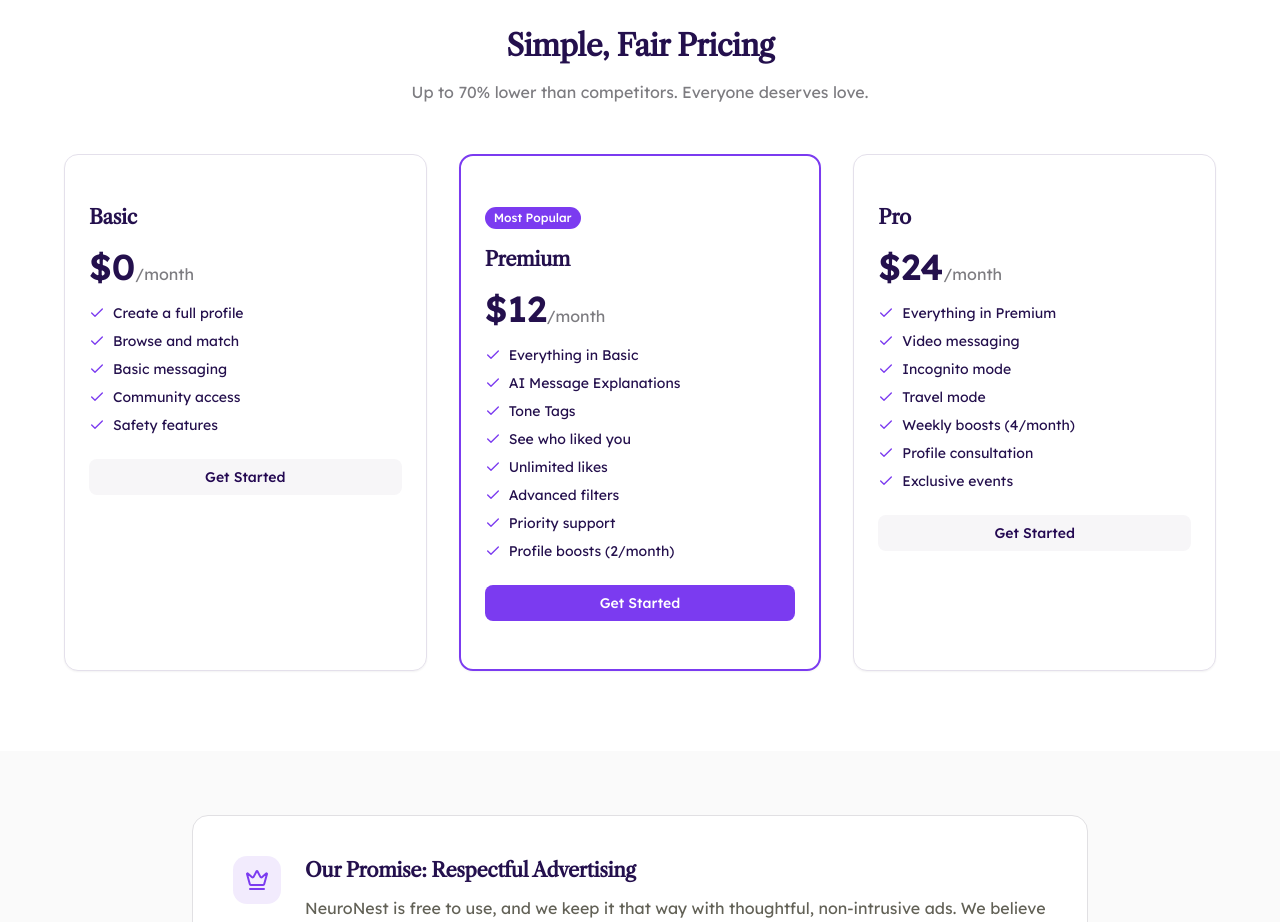
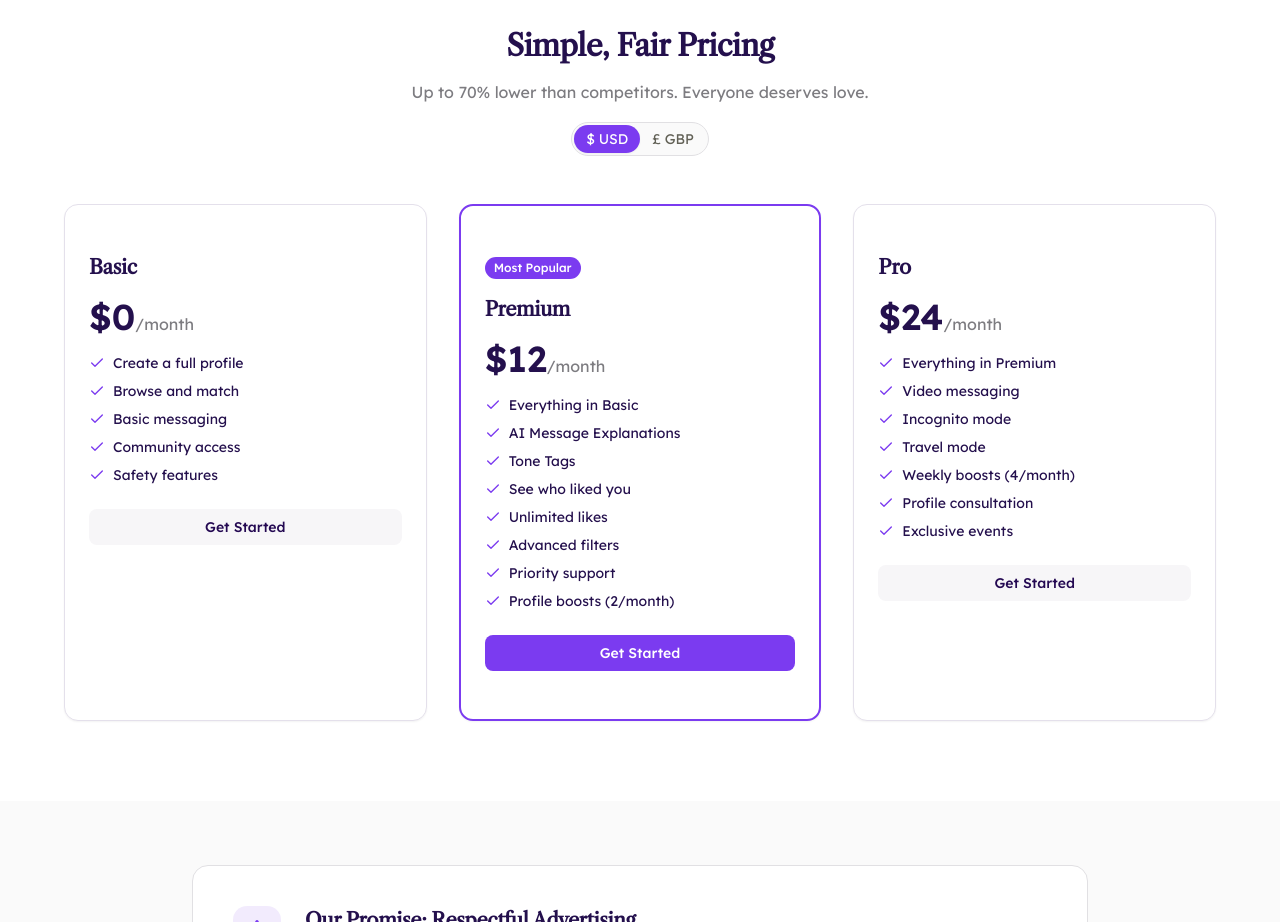
Before and after one commit to js360000/NeuroChat, a React (Vite) app in the folder app/: page / in a window 1280 px wide. Shown: the part 3740-4662 px from the top of the page. Built offline with nearby package versions, Linux system fonts and the light colour scheme; no server answers.

Commit message:
feat: currency toggle ($/£) on pricing with auto-detect region by timezone/locale

```diff
--- /dev/null
+++ b/app/src/lib/hooks/useCurrency.ts
@@ -0,0 +1,61 @@
+import { useState } from 'react';
+
+export type CurrencyCode = 'USD' | 'GBP';
+
+interface CurrencyInfo {
+  code: CurrencyCode;
+  symbol: string;
+  rate: number; // multiplier from USD base prices
+}
+
+const CURRENCIES: Record<CurrencyCode, CurrencyInfo> = {
+  USD: { code: 'USD', symbol: '$', rate: 1 },
+  GBP: { code: 'GBP', symbol: '£', rate: 0.79 },
+};
+
+/**
+ * Auto-detect whether the user is likely in the UK based on timezone,
+ * language, or navigator locale.
+ */
+function detectCurrency(): CurrencyCode {
+  try {
+    // Check timezone
+    const tz = Intl.DateTimeFormat().resolvedOptions().timeZone || '';
+    if (tz.startsWith('Europe/London') || tz.startsWith('Europe/Belfast')) {
+      return 'GBP';
+    }
+
+    // Check navigator language
+    const lang = navigator.language || '';
+    if (lang === 'en-GB') {
+      return 'GBP';
+    }
+
+    // Check locale currency
+    const parts = new Intl.NumberFormat(undefined, { style: 'currency', currency: 'GBP' })
+      .resolvedOptions();
+    if (parts.locale?.startsWith('en-GB')) {
+      return 'GBP';
+    }
+  } catch {
+    // Fallback
+  }
+  return 'USD';
+}
+
+export function useCurrency() {
+  const [currency, setCurrency] = useState<CurrencyCode>(() => detectCurrency());
+
+  const info = CURRENCIES[currency];
+
+  const formatPrice = (usdPrice: number): string => {
+    const converted = Math.round(usdPrice * info.rate);
+    return `${info.symbol}${converted}`;
+  };
+
+  const toggle = () => {
+    setCurrency((prev) => (prev === 'USD' ? 'GBP' : 'USD'));
+  };
+
+  return { currency, setCurrency, symbol: info.symbol, rate: info.rate, formatPrice, toggle };
+}
--- a/app/src/pages/LandingPage.tsx
+++ b/app/src/pages/LandingPage.tsx
@@ -35,6 +35,7 @@
 import { testimonialsApi, type Testimonial } from '@/lib/api';
 import { pagesApi, type ExperimentSettings } from '@/lib/api/pages';
 import { useAppConfig } from '@/lib/stores/config';
+import { useCurrency } from '@/lib/hooks/useCurrency';
 
 const FEATURES = [
   {
@@ -145,6 +146,7 @@
 
 export function LandingPage() {
   const appConfig = useAppConfig();
+  const { currency, setCurrency, formatPrice } = useCurrency();
   const PLANS = appConfig.pricingPlans.map((p) => ({
     name: p.name,
     price: p.monthlyPrice,
@@ -574,6 +576,20 @@
             <p className="text-neutral-500">
               Up to 70% lower than competitors. Everyone deserves love.
             </p>
+            <div className="inline-flex items-center rounded-full border border-neutral-200 bg-neutral-50 p-0.5 text-sm mt-4">
+              <button
+                onClick={() => setCurrency('USD')}
+                className={`px-3 py-1 rounded-full transition-colors ${currency === 'USD' ? 'bg-primary text-white shadow-sm' : 'text-neutral-600 hover:text-neutral-900'}`}
+              >
+                $ USD
+              </button>
+              <button
+                onClick={() => setCurrency('GBP')}
+                className={`px-3 py-1 rounded-full transition-colors ${currency === 'GBP' ? 'bg-primary text-white shadow-sm' : 'text-neutral-600 hover:text-neutral-900'}`}
+              >
+                £ GBP
+              </button>
+            </div>
           </AnimateIn>
 
           <div className="grid md:grid-cols-3 gap-8">
@@ -588,7 +604,7 @@
                   )}
                   <h3 className="text-xl font-bold">{plan.name}</h3>
                   <div className="my-4">
-                    <span className="text-4xl font-bold">${plan.price}</span>
+                    <span className="text-4xl font-bold">{formatPrice(plan.price)}</span>
                     <span className="text-neutral-500">/month</span>
                   </div>
                   <ul className="space-y-2 mb-6">
--- a/app/src/pages/PricingPage.tsx
+++ b/app/src/pages/PricingPage.tsx
@@ -6,6 +6,7 @@
 import { Switch } from '@/components/ui/switch';
 import { useAuthStore } from '@/lib/stores/auth';
 import { useAppConfig } from '@/lib/stores/config';
+import { useCurrency } from '@/lib/hooks/useCurrency';
 import { paymentsApi } from '@/lib/api/payments';
 import { toast } from 'sonner';
 
@@ -14,6 +15,7 @@
   const { user } = useAuthStore();
   const [isYearly, setIsYearly] = useState(false);
   const [isLoading, setIsLoading] = useState<string | null>(null);
+  const { currency, setCurrency, formatPrice } = useCurrency();
 
   const handleSubscribe = async (plan: string) => {
     if (plan === 'Basic') return;
@@ -47,8 +49,9 @@
           Upgrade to unlock AI-powered features and connect with more people
         </p>
 
-        {/* Billing Toggle */}
-        <div className="flex items-center justify-center gap-4 mt-6">
+        {/* Billing & Currency Toggles */}
+        <div className="flex flex-col items-center gap-3 mt-6">
+          <div className="flex items-center gap-4">
             <span className={`text-sm ${!isYearly ? 'font-medium' : 'text-neutral-500'}`}>
               Monthly
             </span>
@@ -57,6 +60,21 @@
               Yearly
               <Badge className="ml-2 bg-green-100 text-green-700">Save 33%</Badge>
             </span>
+          </div>
+          <div className="inline-flex items-center rounded-full border border-neutral-200 bg-neutral-50 p-0.5 text-sm">
+            <button
+              onClick={() => setCurrency('USD')}
+              className={`px-3 py-1 rounded-full transition-colors ${currency === 'USD' ? 'bg-primary text-white shadow-sm' : 'text-neutral-600 hover:text-neutral-900'}`}
+            >
+              $ USD
+            </button>
+            <button
+              onClick={() => setCurrency('GBP')}
+              className={`px-3 py-1 rounded-full transition-colors ${currency === 'GBP' ? 'bg-primary text-white shadow-sm' : 'text-neutral-600 hover:text-neutral-900'}`}
+            >
+              £ GBP
+            </button>
+          </div>
         </div>
       </div>
 
@@ -87,11 +105,11 @@
                 <CardTitle className="text-xl">{plan.name}</CardTitle>
                 <p className="text-sm text-muted-foreground">{plan.description}</p>
                 <div className="mt-4">
-                  <span className={`text-4xl font-bold ${plan.featured ? 'text-primary' : ''}`}>${price}</span>
+                  <span className={`text-4xl font-bold ${plan.featured ? 'text-primary' : ''}`}>{formatPrice(price)}</span>
                   <span className="text-muted-foreground">/month</span>
                   {isYearly && price > 0 && (
                     <p className="text-sm text-green-600 mt-1 font-medium">
-                      ${price * 12} billed annually
+                      {formatPrice(price * 12)} billed annually
                     </p>
                   )}
                 </div>
```
Lines whose indentation alone changed are shown as unchanged.
